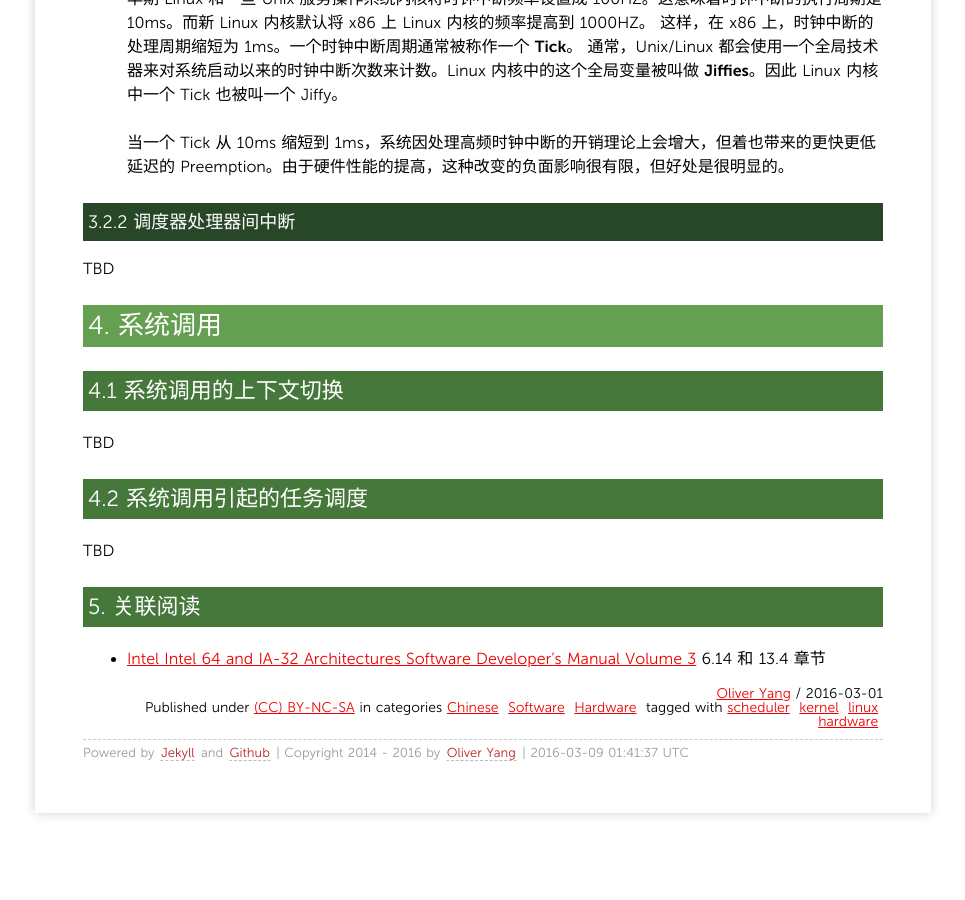
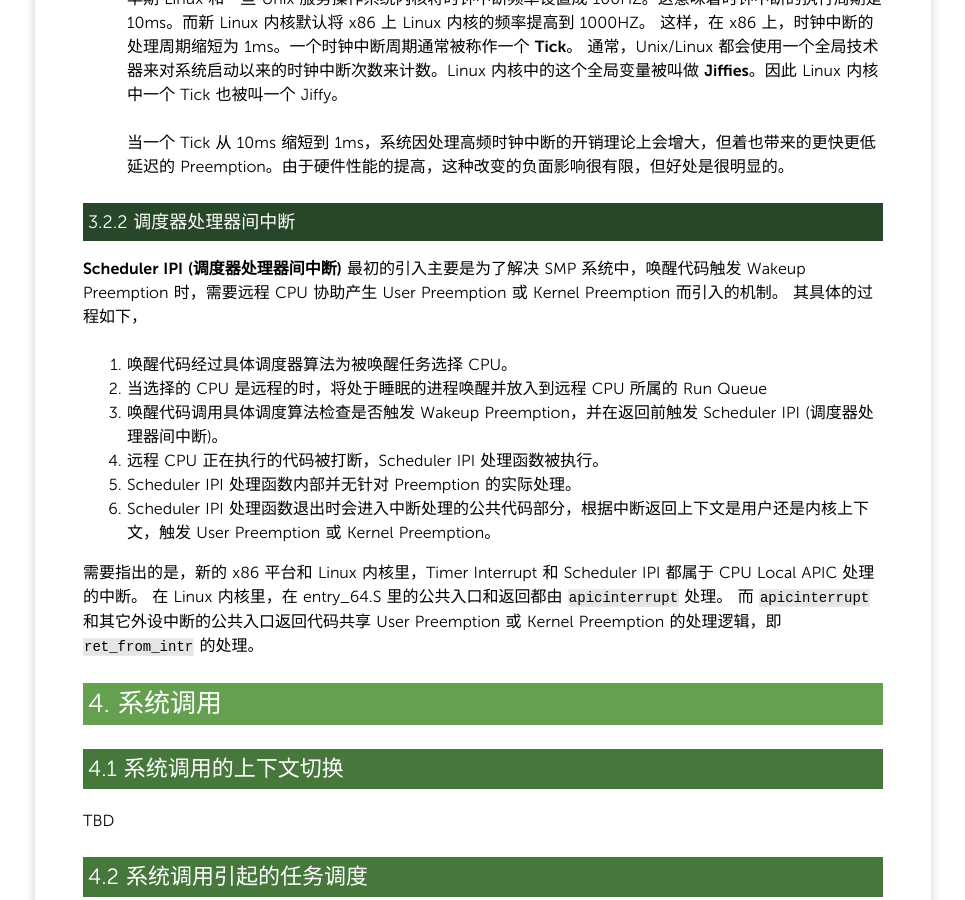
Before and after one commit to yangoliver/yangoliver.github.io, a Jekyll site: the page built from _posts/2016/2016-03-01-linux-scheduler-1.md, in a window 1280 px wide and 900 px high, scrolled down 7782 px. Shown: the whole window, without its empty margins (157-1122 px from the left). Built offline with Jekyll 4.4.1, drawn with Linux system fonts in a browser that asks for light colours; comment, search, counter and statistics services are not loaded; before the commit the page ends 8643 px from its top, so only the background shows below that.

Commit message:
draft: more contents for scheduler IPI

```diff
--- a/_posts/2016/2016-03-01-linux-scheduler-1.md
+++ b/_posts/2016/2016-03-01-linux-scheduler-1.md
@@ -291,7 +291,19 @@ User 和 Kernel Preemption 的代码是实现在 Linux 内核所有中断和异
 
 #### 3.2.2 调度器处理器间中断
 
-TBD
+**Scheduler IPI (调度器处理器间中断)** 最初的引入主要是为了解决 SMP 系统中，唤醒代码触发 Wakeup Preemption 时，需要远程 CPU 协助产生 User Preemption 或 Kernel Preemption 而引入的机制。
+其具体的过程如下，
+
+1. 唤醒代码经过具体调度器算法为被唤醒任务选择 CPU。
+2. 当选择的 CPU 是远程的时，将处于睡眠的进程唤醒并放入到远程 CPU 所属的 Run Queue
+3. 唤醒代码调用具体调度算法检查是否触发 Wakeup Preemption，并在返回前触发 Scheduler IPI (调度器处理器间中断)。
+4. 远程 CPU 正在执行的代码被打断，Scheduler IPI 处理函数被执行。
+5. Scheduler IPI 处理函数内部并无针对 Preemption 的实际处理。
+6. Scheduler IPI 处理函数退出时会进入中断处理的公共代码部分，根据中断返回上下文是用户还是内核上下文，触发 User Preemption 或 Kernel Preemption。
+
+需要指出的是，新的 x86 平台和 Linux 内核里，Timer Interrupt 和 Scheduler IPI 都属于 CPU Local APIC 处理的中断。
+在 Linux 内核里，在 entry_64.S 里的公共入口和返回都由 `apicinterrupt` 处理。
+而 `apicinterrupt` 和其它外设中断的公共入口返回代码共享 User Preemption 或 Kernel Preemption 的处理逻辑，即 `ret_from_intr` 的处理。
 
 ## 4. 系统调用
 
```
